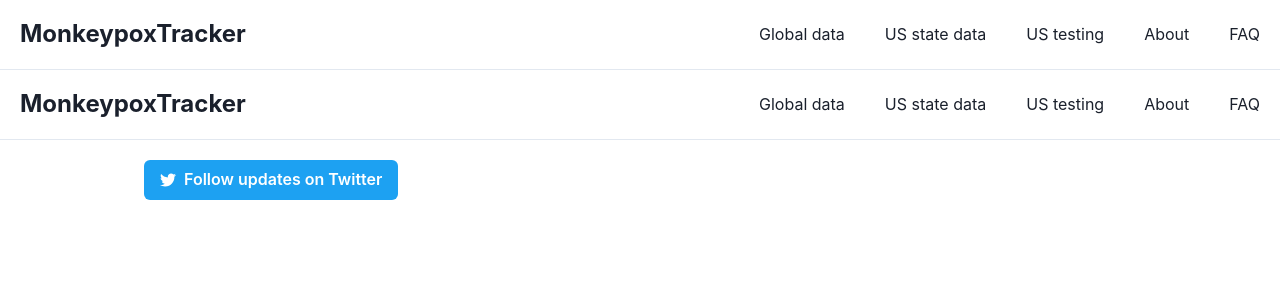
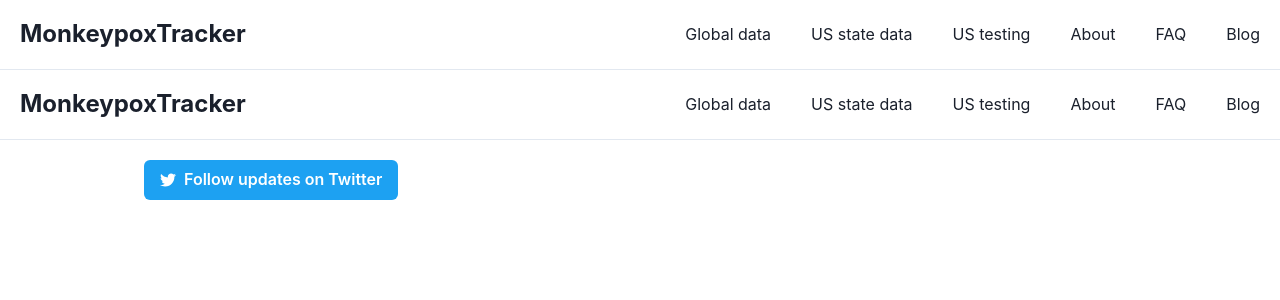
Before and after one commit to pearcircuitmike/visualizer, a Next.js app: page /components/Navbar in a window 1280 px wide. Shown: the top 300 px of the page. Built offline with nearby package versions, Linux system fonts and the light colour scheme.

Commit message:
Add blog links

```diff
--- a/pages/components/Navbar.js
+++ b/pages/components/Navbar.js
@@ -42,6 +42,14 @@ const Navbar = () => {
               </Link>
               <Link href="/faq" aria-label="FAQ" m={5} w="100%">
                 <a>FAQ</a>
+              </Link>
+              <Link
+                href="https://blog.monkeypoxtracker.net"
+                aria-label="Blog"
+                m={5}
+                w="100%"
+              >
+                <a>Blog</a>
               </Link>
             </HStack>
           </Flex>
@@ -112,6 +120,14 @@ const Navbar = () => {
             <Link href="/faq" aria-label="FAQ" m={"10px"} w="100%">
               <a onClick={() => changeDisplay("none")}>FAQ</a>
             </Link>
+            <Link
+              href="https://blog.monkeypoxtracker.net"
+              aria-label="Blog"
+              m={"10px"}
+              w="100%"
+            >
+              <a onClick={() => changeDisplay("none")}>Blog</a>
+            </Link>
           </Flex>
         </Flex>
       </Flex>
```
